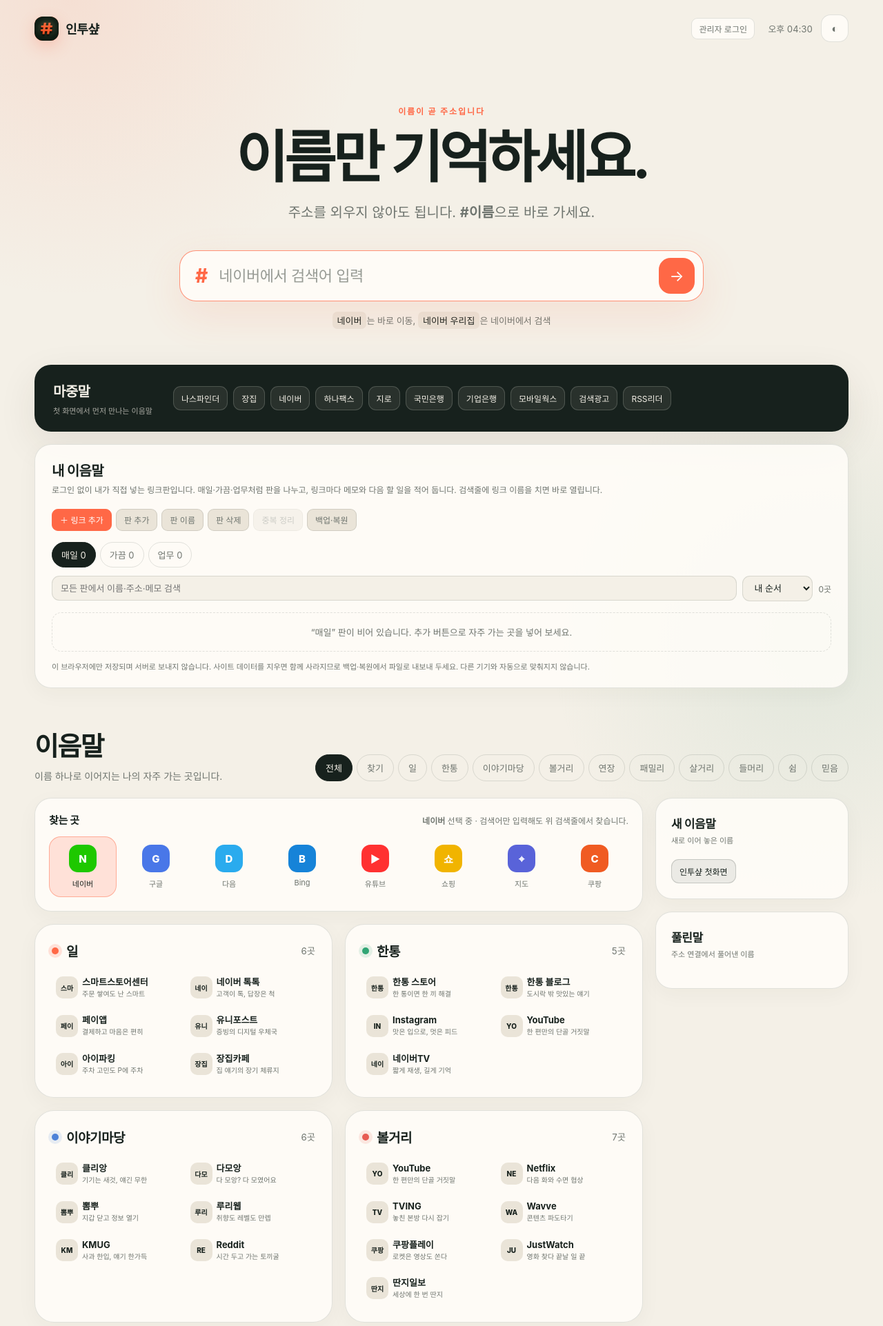
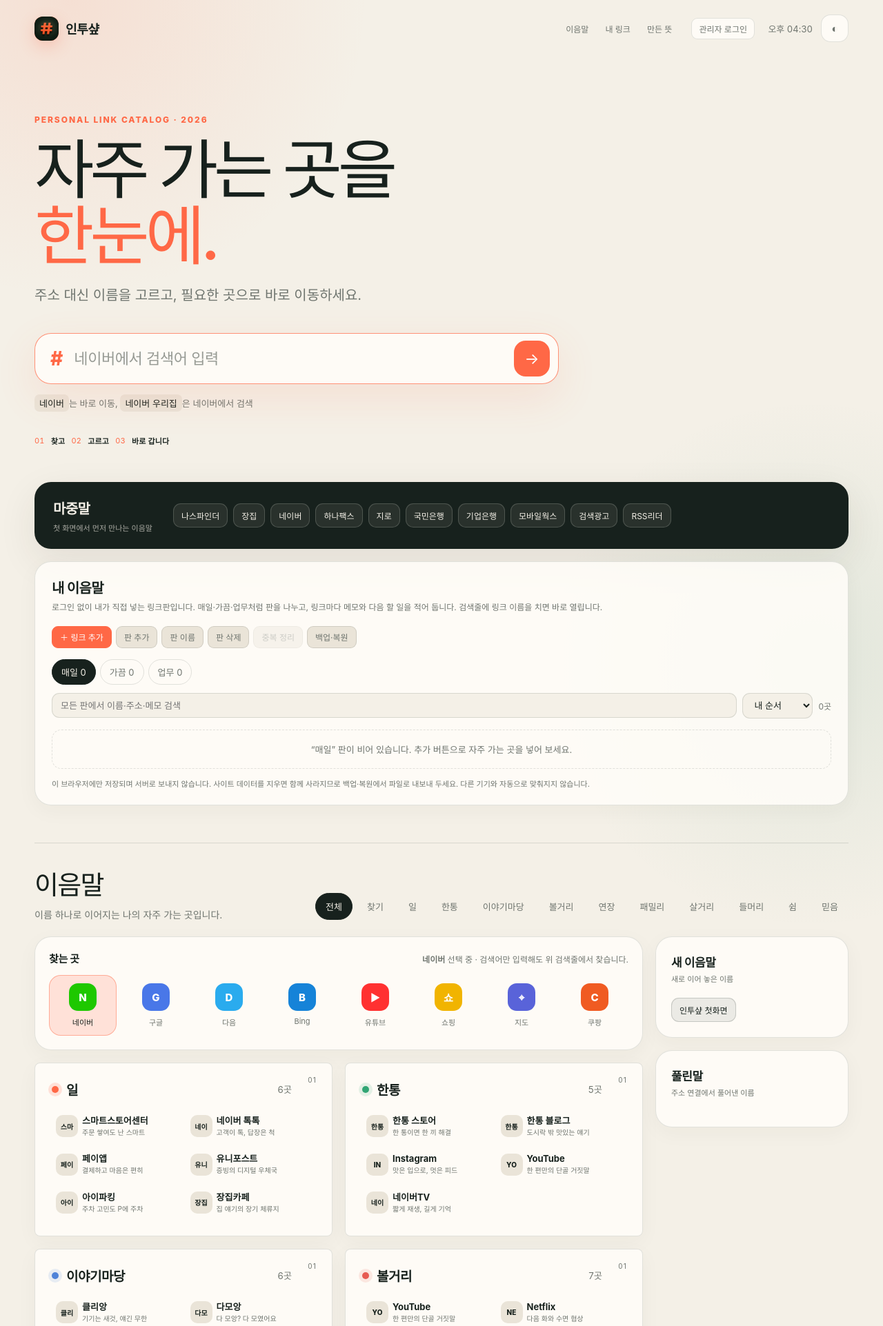
Before and after one commit to armsone/intosharp.com, a PHP site: page / in a window 1280 px wide. Shown: the top 1923 px of the page at 69% size. Run offline with PHP 8.4, Linux system fonts and the light colour scheme.

Commit message:
Refine homepage with award-inspired catalog theme

```diff
--- a/index.php
+++ b/index.php
@@ -438,6 +438,36 @@
     @view-transition { navigation: auto; }
     ::view-transition-old(root), ::view-transition-new(root) { animation-duration: .18s; }
 
+    .top-nav { display: flex; gap: 24px; margin-left: auto; margin-right: 28px; color: var(--muted); font-size: 12px; }
+    .top-nav a { position: relative; padding: 5px 0; }
+    .top-nav a::after { content: ''; position: absolute; left: 0; right: 100%; bottom: 0; height: 1px; background: var(--accent); transition: right .2s ease; }
+    .top-nav a:hover { color: var(--ink); }
+    .top-nav a:hover::after { right: 0; }
+    .hero { padding-top: 84px; text-align: left; }
+    .hero h1 { font-size: clamp(48px, 8vw, 94px); font-weight: 500; }
+    .hero h1 em { color: var(--accent); font-style: normal; }
+    .hero-copy { margin-left: 0; }
+    .command { margin-left: 0; }
+    .command-help { text-align: left; }
+    .hero-note { display: flex; align-items: center; gap: 9px; margin-top: 34px; color: var(--muted); font-size: 11px; letter-spacing: .02em; }
+    .hero-note span { color: var(--accent); font-variant-numeric: tabular-nums; }
+    .hero-note b { color: var(--ink); font-weight: 700; }
+    .section-head { border-top: 1px solid var(--line); padding-top: 30px; }
+    .section-head h2, .archive-head h2 { font-weight: 500; }
+    .cards { counter-reset: catalog; }
+    .card { position: relative; overflow: hidden; border-radius: 8px; }
+    .card::before { counter-increment: catalog; content: '0' counter(catalog); position: absolute; top: 18px; right: 22px; color: var(--muted); font-size: 10px; letter-spacing: .12em; }
+    .card:hover { border-color: color-mix(in srgb, var(--accent) 58%, var(--line)); box-shadow: 0 16px 38px rgba(58, 49, 36, .09); }
+    .card-head { padding-right: 34px; }
+    .link-list a { border-radius: 8px; }
+    .filters button { border: 1px solid transparent; border-radius: 999px; }
+    .filters button.active { border-color: var(--ink); }
+    @media (max-width: 620px) {
+      .top-nav { display: none; }
+      .hero { padding-top: 54px; }
+      .hero-note { margin-top: 26px; }
+    }
+
     @media (max-width: 1000px) {
       .combined-layout { grid-template-columns: 1fr; }
       .side-words { grid-template-columns: repeat(2, minmax(0, 1fr)); position: static; }
@@ -492,6 +522,11 @@
       <img class="brand-mark" src="/icon-192.webp" width="35" height="35" alt="인투샾 아이콘" loading="lazy" decoding="async">
       <span>인투샾</span>
     </a>
+    <nav class="top-nav" aria-label="페이지 이동">
+      <a href="#bookmarks">이음말</a>
+      <a href="#personal">내 링크</a>
+      <a href="#legacyTitle">만든 뜻</a>
+    </nav>
     <div class="top-actions">
       <button class="admin-login-button" id="adminLoginButton" type="button">관리자 로그인</button>
       <time id="clock" aria-label="현재 시각"></time>
@@ -501,9 +536,9 @@
 
   <main>
     <section class="hero" aria-labelledby="mainTitle">
-      <p class="kicker">이름이 곧 주소입니다</p>
-      <h1 id="mainTitle">이름만 기억하세요.</h1>
-      <p class="hero-copy">주소를 외우지 않아도 됩니다. <strong>#이름</strong>으로 바로 가세요.</p>
+      <p class="kicker">PERSONAL LINK CATALOG · 2026</p>
+      <h1 id="mainTitle">자주 가는 곳을<br><em>한눈에.</em></h1>
+      <p class="hero-copy">주소 대신 이름을 고르고, 필요한 곳으로 바로 이동하세요.</p>
 
       <form class="command" id="commandForm" role="search" autocomplete="off">
         <span class="command-prefix" aria-hidden="true">#</span>
@@ -515,6 +550,10 @@
         <button class="example" type="button" data-example="네이버">네이버</button>는 바로 이동,
         <button class="example" type="button" data-example="네이버 우리집">네이버 우리집</button>은 네이버에서 검색
       </p>
+
+      <div class="hero-note" aria-label="인투샾 사용 안내">
+        <span>01</span><b>찾고</b><span>02</span><b>고르고</b><span>03</span><b>바로 갑니다</b>
+      </div>
 
     </section>
 
```
